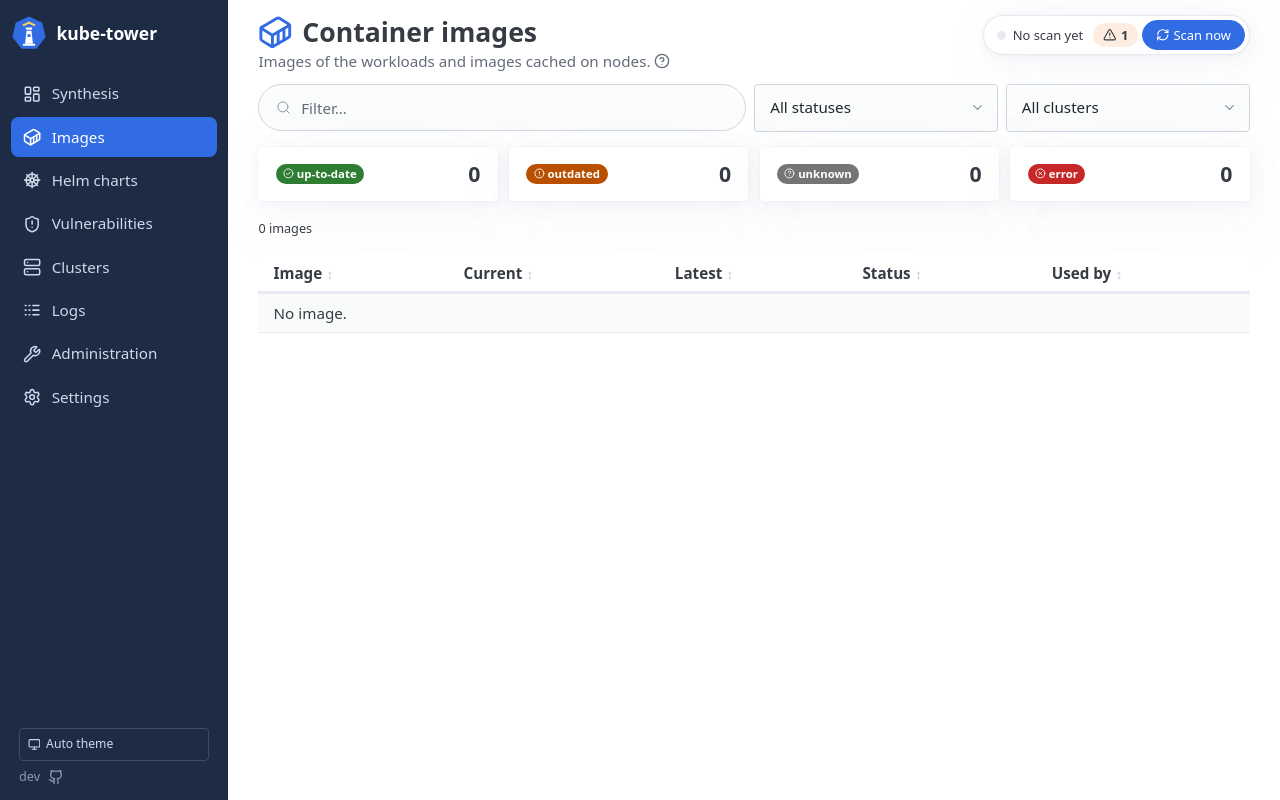
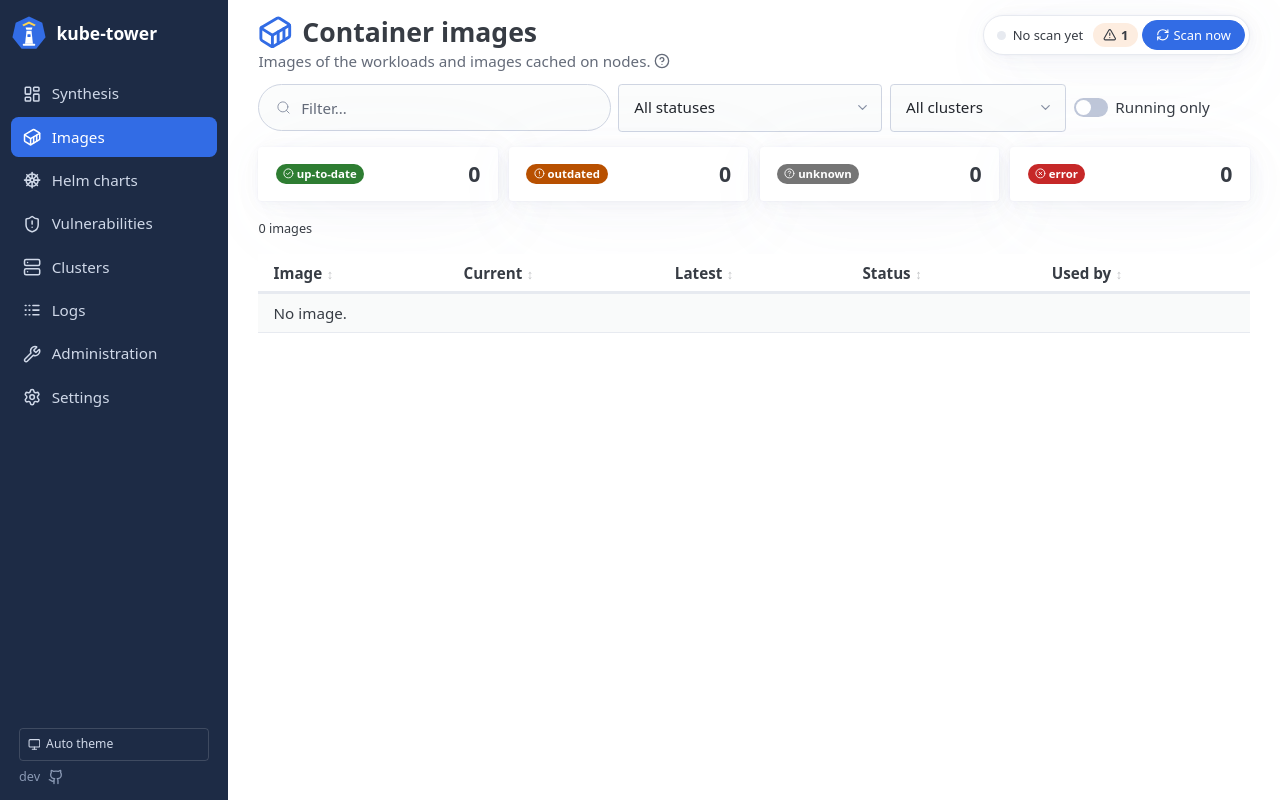
Before and after one commit to Arcanexus/kube-tower, a FastAPI app: page /images in a window 1280 px wide. Run offline with FastAPI, Linux system fonts and the light colour scheme; parts of the project's set-up code (start-up, migrations or seed data) failed here and were passed over.

Commit message:
[ADD] Running only switch on the Images page (#95)
* Running only switch on the Images page

Co-Authored-By: Claude Opus 5.5 (1M context) <noreply@anthropic.com>
Claude-Session: https://claude.ai/code/session_01VCR1Wzjg7LBJK5t7fsriYj

* README and screenshots: the Running only switch

Co-Authored-By: Claude Opus 5.5 (1M context) <noreply@anthropic.com>
Claude-Session: https://claude.ai/code/session_01VCR1Wzjg7LBJK5t7fsriYj

---------

Co-authored-by: Claude <noreply@anthropic.com>

```diff
--- a/src/kube_tower/web/static/kube-tower.css
+++ b/src/kube_tower/web/static/kube-tower.css
@@ -138,6 +138,8 @@ th[aria-sort="descending"]::after { content: "↓"; opacity: 1; color: var(--kt-
 @media (max-width: 600px) { .filters { grid-template-columns: 1fr; } }
 .filters-4 { grid-template-columns: 2fr 1.5fr 1fr 1fr; }
 @media (max-width: 900px) { .filters-4 { grid-template-columns: 1fr 1fr; } }
+.filter-switch { display: flex; align-items: center; gap: .5rem; margin: 0 0 var(--pico-spacing, 1rem); white-space: nowrap; }
+.filter-switch input { margin: 0; }
 
 /* Status counters */
 .counters { display: grid; grid-template-columns: repeat(4, 1fr); gap: .75rem; margin-bottom: 1rem; }
--- a/src/kube_tower/web/templates/_macros.html
+++ b/src/kube_tower/web/templates/_macros.html
@@ -76,8 +76,9 @@
 {% if items %}<p class="links">{% for label, url in items %}<a href="{{ url }}" target="_blank" rel="noopener">{{ icon("external-link") }}{{ label }}</a>{% endfor %}</p>{% endif %}
 {%- endmacro %}
 
-{% macro filters(path, q, status, cluster, snapshot) -%}
-<form class="filters" hx-get="{{ path }}" hx-target="#results" hx-push-url="true"
+{% macro filters(path, q, status, cluster, snapshot, running=none) -%}
+{# `running`: a "Running only" switch (images), checked when true; none: no switch. #}
+<form class="filters{% if running is not none %} filters-4{% endif %}" hx-get="{{ path }}" hx-target="#results" hx-push-url="true"
       hx-trigger="input changed delay:300ms from:input[name=q], change">
   <input type="search" name="q" value="{{ q }}" placeholder="Filter…" aria-label="Filter">
   <select name="status" aria-label="Status">
@@ -88,6 +89,11 @@
     <option value="">All clusters</option>
     {% for c in snapshot.clusters %}<option {% if c.name == cluster %}selected{% endif %}>{{ c.name }}</option>{% endfor %}
   </select>
+  {% if running is not none %}
+  <label class="filter-switch" title="Only the images that a pod runs (not the ones only declared by workloads without pods or cached on nodes)">
+    <input type="checkbox" role="switch" name="running" value="1" {% if running %}checked{% endif %}>Running only
+  </label>
+  {% endif %}
 </form>
 {%- endmacro %}
 
--- a/src/kube_tower/web/templates/images.html
+++ b/src/kube_tower/web/templates/images.html
@@ -3,7 +3,7 @@
 {% block layout %}list-page{% endblock %}
 {% block heading %}{{ page_title("images", "Container images", "Images of the workloads and images cached on nodes.", "The icon tells whether a pod runs the image (hover it for details). Below each version, the start of its digest: a different digest is highlighted. Click an image for its details.") }}{% endblock %}
 {% block content %}
-{{ filters("images", q, status, cluster, snapshot) }}
+{{ filters("images", q, status, cluster, snapshot, running) }}
 <div id="results">{{ self.results() }}</div>
 {% endblock %}
 {% block results %}
--- a/src/kube_tower/web/ui.py
+++ b/src/kube_tower/web/ui.py
@@ -273,14 +273,17 @@ def mount(app: FastAPI) -> None:
     @app.get("/images", response_class=HTMLResponse, include_in_schema=False)
     async def images(request: Request):
         q, status, cluster = filters(request)
+        running = bool(request.query_params.get("running"))
         # Counters ignore the status filter: they are the buttons that set it.
         matching = [
             r
             for r in request.app.state.scanner.snapshot.images
-            if _matches(str(r.image), q) and (not cluster or cluster in r.clusters)
+            if _matches(str(r.image), q) and (not cluster or cluster in r.clusters) and (not running or r.running)
         ]
         rows = [r for r in matching if not status or r.status.value == status]
-        return render(request, "images", tab="images", rows=rows, matching=matching, q=q, status=status, cluster=cluster)
+        return render(
+            request, "images", tab="images", rows=rows, matching=matching, q=q, status=status, cluster=cluster, running=running
+        )
 
     @app.get("/images/detail", response_class=HTMLResponse, include_in_schema=False)
     async def image_detail(request: Request, ref: str = ""):
```
Also changed, not shown: docs/usage.md (+2 -1 lines), tests/test_web.py (+12 -0 lines), CHANGELOG.md, README.md, 2 other files.
